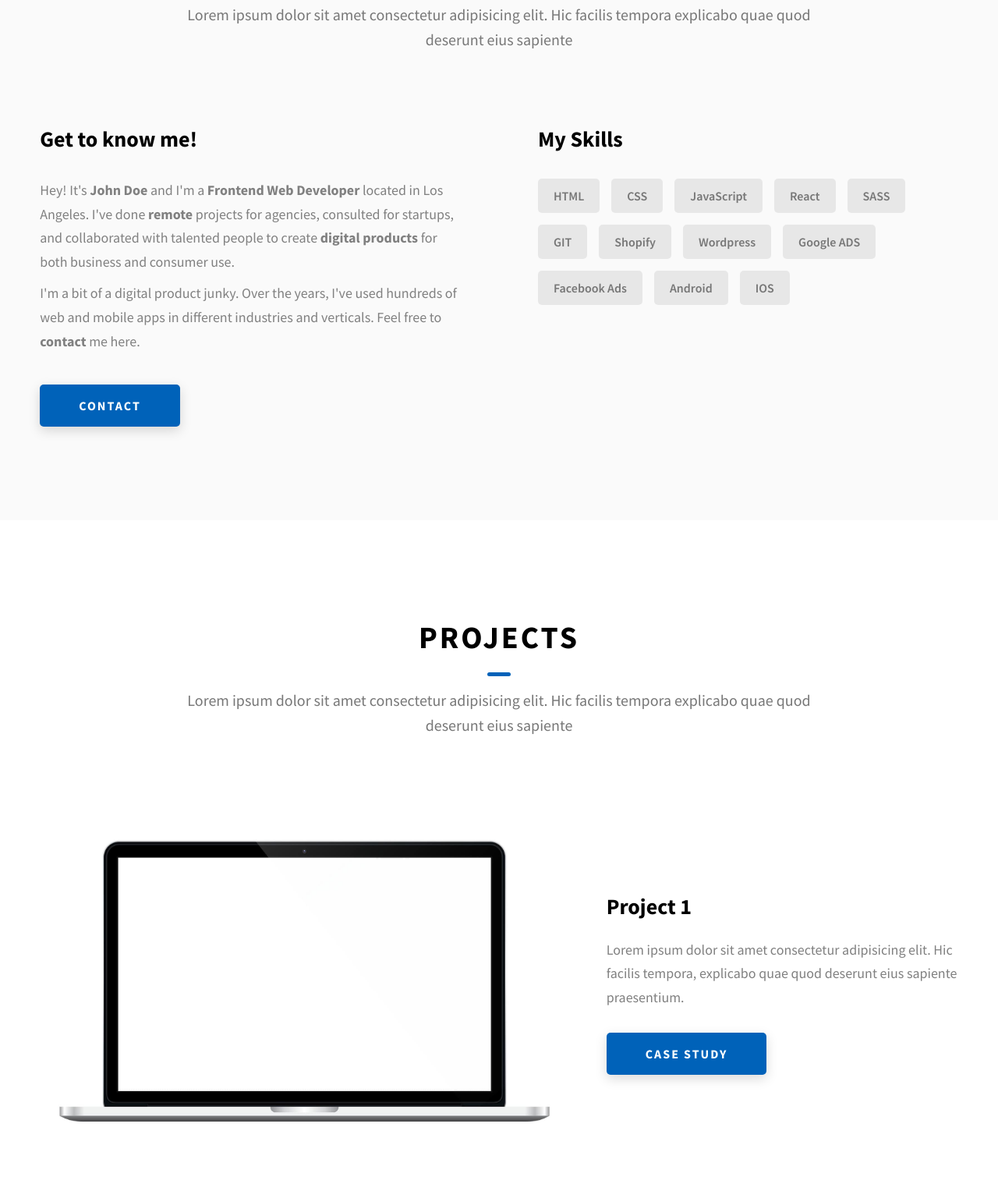
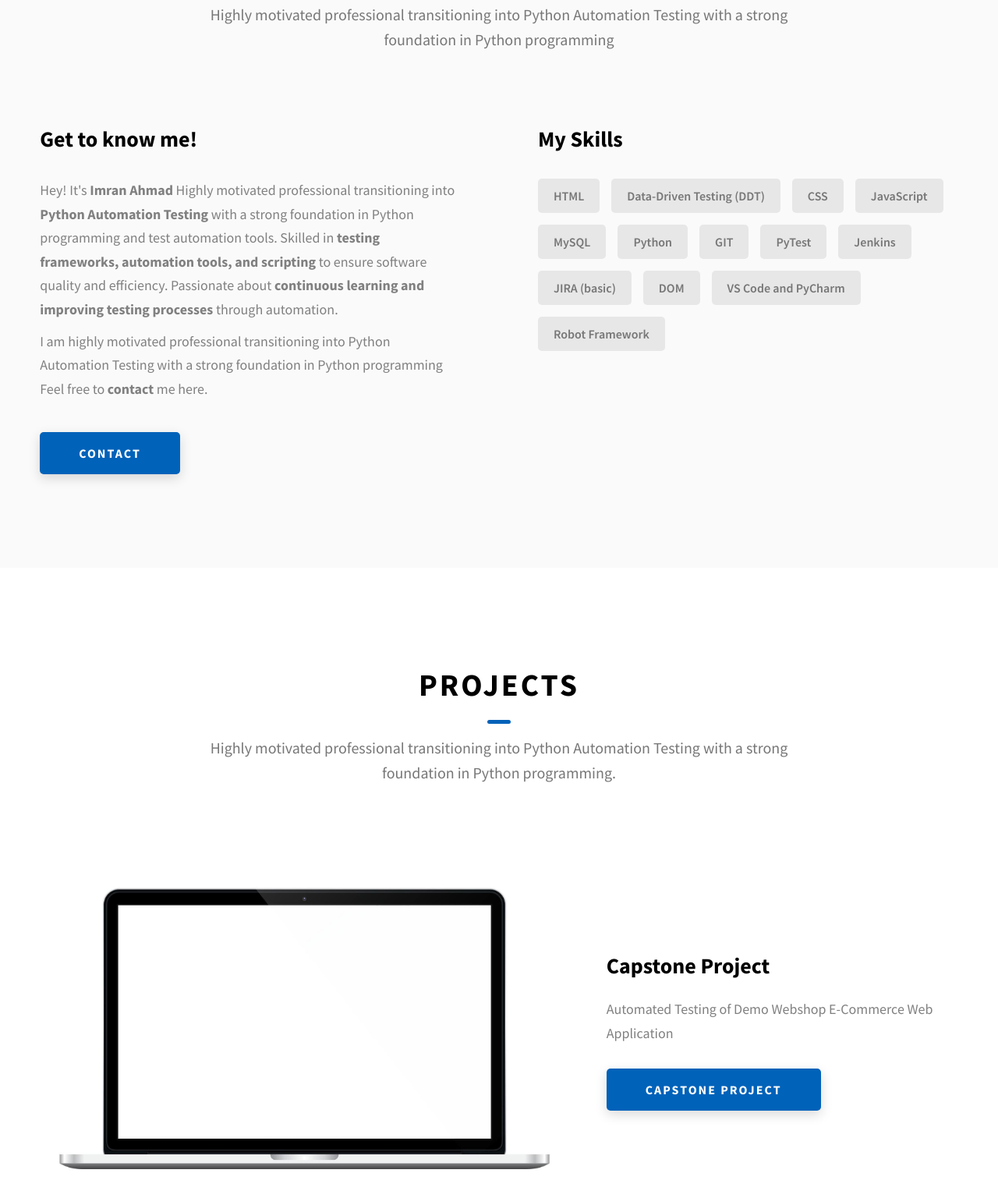
Before and after one commit to imranc07/imran-portfolio, a website: page index.html in a window 1280 px wide. Shown: the part 1012-2539 px from the top of the page at 78% size. Drawn offline with Linux system fonts and the light colour scheme.

Commit message:
Update index.html

```diff
--- a/index.html
+++ b/index.html
@@ -4,7 +4,7 @@
     <meta charset="UTF-8" />
     <meta name="viewport" content="width=device-width, initial-scale=1.0" />
     <meta http-equiv="X-UA-Compatible" content="ie=edge" />
-    <title>Dopefolio</title>
+    <title>Imran-Portfolio</title>
     <meta name="description" content="Portfolio Template for Developer" />
 
     <link rel="stylesheet" href="css/style.css" />
@@ -87,9 +87,8 @@
         <h1 class="heading-primary">Hey, My name is Imran Ahmad</h1>
         <div class="home-hero__info">
           <p class="text-primary">
-            Lorem ipsum dolor sit amet consectetur adipisicing elit. Hic facilis
-            tempora explicabo quae quod deserunt eius sapiente solutions for
-            complex problems
+            Highly motivated professional transitioning into Python Automation Testing
+            with a strong foundation in Python programming
           </p>
         </div>
         <div class="home-hero__cta">
@@ -155,8 +154,8 @@
         <h2 class="heading heading-sec heading-sec__mb-med">
           <span class="heading-sec__main">About Me</span>
           <span class="heading-sec__sub">
-            Lorem ipsum dolor sit amet consectetur adipisicing elit. Hic facilis
-            tempora explicabo quae quod deserunt eius sapiente
+            Highly motivated professional transitioning into Python Automation Testing
+            with a strong foundation in Python programming
           </span>
         </h2>
         <div class="about__content">
@@ -165,19 +164,31 @@
             <div class="about__content-details">
               <p class="about__content-details-para">
                 Hey! It's
-                <strong>John Doe</strong>
-                and I'm a <strong> Frontend Web Developer </strong> located in
+                <strong>Imran Ahmad</strong>
+                Highly motivated professional transitioning into <strong> Python Automation Testing </strong>
+                with a strong foundation in Python programming
+                and test automation tools. Skilled in <strong> testing frameworks,
+                automation tools, and scripting </strong> to ensure software
+                quality and efficiency. Passionate about <strong> continuous
+                learning and improving testing processes </strong> through automation.
+
+
+
+
+
+
+<!--                 and I'm a <strong> Frontend Web Developer </strong> located in
                 Los Angeles. I've done
                 <strong> remote </strong>
                 projects for agencies, consulted for startups, and collaborated
                 with talented people to create
                 <strong>digital products </strong>
-                for both business and consumer use.
+                for both business and consumer use. -->
               </p>
               <p class="about__content-details-para">
-                I'm a bit of a digital product junky. Over the years, I've used
-                hundreds of web and mobile apps in different industries and
-                verticals. Feel free to
+                I am highly motivated professional transitioning into Python
+                Automation Testing with a strong foundation in Python programming
+                Feel free to
                 <strong>contact</strong> me here.
               </p>
             </div>
@@ -189,17 +200,18 @@
             <h3 class="about__content-title">My Skills</h3>
             <div class="skills">
               <div class="skills__skill">HTML</div>
+              <div class="skills__skill">Data-Driven Testing (DDT)</div>
               <div class="skills__skill">CSS</div>
               <div class="skills__skill">JavaScript</div>
-              <div class="skills__skill">React</div>
-              <div class="skills__skill">SASS</div>
+              <div class="skills__skill">MySQL</div>
+              <div class="skills__skill">Python</div>
               <div class="skills__skill">GIT</div>
-              <div class="skills__skill">Shopify</div>
-              <div class="skills__skill">Wordpress</div>
-              <div class="skills__skill">Google ADS</div>
-              <div class="skills__skill">Facebook Ads</div>
-              <div class="skills__skill">Android</div>
-              <div class="skills__skill">IOS</div>
+              <div class="skills__skill">PyTest</div>
+              <div class="skills__skill">Jenkins</div>
+              <div class="skills__skill">JIRA (basic)</div>
+              <div class="skills__skill">DOM</div>
+              <div class="skills__skill">VS Code and PyCharm</div>
+              <div class="skills__skill">Robot  Framework</div>
             </div>
           </div>
         </div>
@@ -210,8 +222,8 @@
         <h2 class="heading heading-sec heading-sec__mb-bg">
           <span class="heading-sec__main">Projects</span>
           <span class="heading-sec__sub">
-            Lorem ipsum dolor sit amet consectetur adipisicing elit. Hic facilis
-            tempora explicabo quae quod deserunt eius sapiente
+            Highly motivated professional transitioning into Python Automation Testing
+            with a strong foundation in Python programming.
           </span>
         </h2>
 
@@ -226,17 +238,15 @@
               />
             </div>
             <div class="projects__row-content">
-              <h3 class="projects__row-content-title">Project 1</h3>
+              <h3 class="projects__row-content-title">Capstone Project</h3>
               <p class="projects__row-content-desc">
-                Lorem ipsum dolor sit amet consectetur adipisicing elit. Hic
-                facilis tempora, explicabo quae quod deserunt eius sapiente
-                praesentium.
+                Automated Testing of Demo Webshop E-Commerce Web Application
               </p>
               <a
-                href="./project-1.html"
+                href="https://github.com/imranc07/Capstone_Project.git"
                 class="btn btn--med btn--theme dynamicBgClr"
                 target="_blank"
-                >Case Study</a
+                >Capstone Project</a
               >
             </div>
           </div>
@@ -250,17 +260,15 @@
               />
             </div>
             <div class="projects__row-content">
-              <h3 class="projects__row-content-title">Project 2</h3>
+              <h3 class="projects__row-content-title">Mini Project 1</h3>
               <p class="projects__row-content-desc">
-                Lorem ipsum dolor sit amet consectetur adipisicing elit. Hic
-                facilis tempora, explicabo quae quod deserunt eius sapiente
-                praesentium.
+                Automated Testing of GUVI Web Application.
               </p>
               <a
-                href="./project-2.html"
+                href="https://github.com/imranc07/Mini_Project_1.git"
                 class="btn btn--med btn--theme dynamicBgClr"
                 target="_blank"
-                >Case Study</a
+                >Mini Project 1</a
               >
             </div>
           </div>
@@ -274,17 +282,15 @@
               />
             </div>
             <div class="projects__row-content">
-              <h3 class="projects__row-content-title">Project 3</h3>
+              <h3 class="projects__row-content-title">Mini Project 2</h3>
               <p class="projects__row-content-desc">
-                Lorem ipsum dolor sit amet consectetur adipisicing elit. Hic
-                facilis tempora, explicabo quae quod deserunt eius sapiente
-                praesentium.
+                Automated Testing of HRM Web Application.
               </p>
               <a
-                href="./project-3.html"
+                href="https://github.com/imranc07/Mini_Project_2.git"
                 class="btn btn--med btn--theme dynamicBgClr"
                 target="_blank"
-                >Case Study</a
+                >Mini Project 2</a
               >
             </div>
           </div>
@@ -296,8 +302,8 @@
         <h2 class="heading heading-sec heading-sec__mb-med">
           <span class="heading-sec__main heading-sec__main--lt">Contact</span>
           <span class="heading-sec__sub heading-sec__sub--lt">
-            Lorem ipsum dolor sit amet consectetur adipisicing elit. Hic facilis
-            tempora explicabo quae quod deserunt eius sapiente
+            I am highly motivated professional transitioning into Python
+            Automation Testing with a strong foundation in Python programming
           </span>
         </h2>
         <div class="contact__form-container">
@@ -365,43 +371,43 @@
                   alt="icon"
                 />
               </a>
-              <a target="_blank" rel="noreferrer" href="#">
+<!--               <a target="_blank" rel="noreferrer" href="#">
                 <img
                   class="main-footer__icon"
                   src="./assets/png/twitter-ico.png"
                   alt="icon"
                 />
-              </a>
-              <a target="_blank" rel="noreferrer" href="#">
+              </a> -->
+<!--               <a target="_blank" rel="noreferrer" href="#">
                 <img
                   class="main-footer__icon"
                   src="./assets/png/yt-ico.png"
                   alt="icon"
                 />
-              </a>
-              <a target="_blank" rel="noreferrer" href="#">
+              </a> -->
+<!--               <a target="_blank" rel="noreferrer" href="#">
                 <img
                   class="main-footer__icon main-footer__icon--mr-none"
                   src="./assets/png/insta-ico.png"
                   alt="icon"
                 />
-              </a>
+              </a> -->
             </div>
           </div>
           <div class="main-footer__row main-footer__row-2">
-            <h4 class="heading heading-sm text-lt">John Doe</h4>
+            <h4 class="heading heading-sm text-lt">Imran Ahmad</h4>
             <p class="main-footer__short-desc">
-              Lorem ipsum dolor sit amet consectetur adipisicing elit facilis
-              tempora explicabo quae quod deserunt
+            I am highly motivated professional transitioning into Python
+            Automation Testing with a strong foundation in Python programming
             </p>
           </div>
         </div>
 
         <!-- If you give me some credit or shoutout here by linking to my website, then it will be a big thing for me and will help me a lot :) -->
         <div class="main-footer__lower">
-          &copy; Copyright 2021. Made by
-          <a rel="noreferrer" target="_blank" href="https://rammaheshwari.com"
-            >Ram Maheshwari</a
+          &copy; Copyright 2025. Made by
+          <a rel="noreferrer" target="_blank" href="https://imranc07.com"
+            >Imran Ahmad</a
           >
         </div>
       </div>
```
